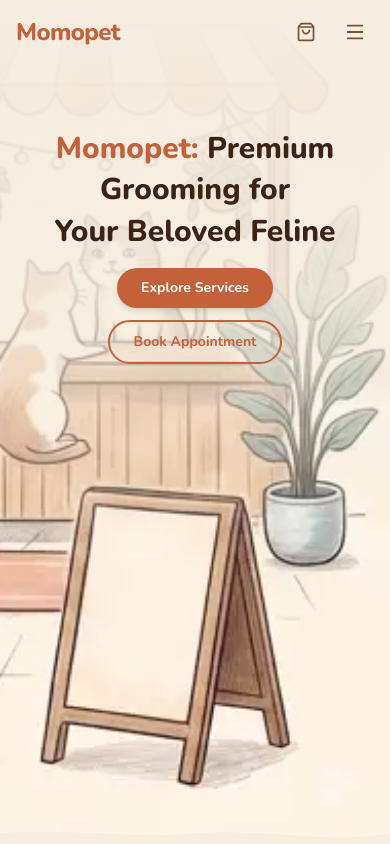
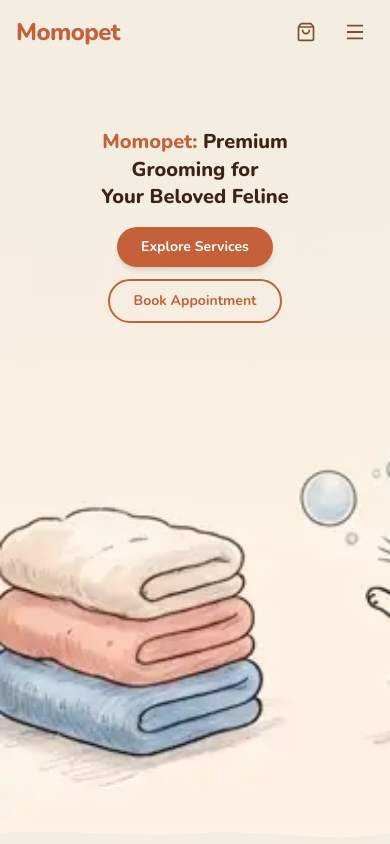
Before and after one commit to Edward-0528/momopet, a React (Vite) app: page / in a window 390 px wide. Shown: the top 844 px of the page. Built offline with nearby package versions, Linux system fonts and the light colour scheme.

Commit message:
fix: hero mobile — left image, smaller headline (text-xl) to show illustration

```diff
--- a/src/components/sections/Hero.jsx
+++ b/src/components/sections/Hero.jsx
@@ -20,7 +20,7 @@ export default function Hero() {
           src={heroImg}
           alt="A cat relaxing at Momopet grooming spa"
           className="absolute inset-0 w-full h-full object-cover"
-          style={{ objectPosition: 'right 15%' }}
+          style={{ objectPosition: 'left 15%' }}
           loading="eager"
           fetchPriority="high"
         />
@@ -54,7 +54,7 @@ export default function Hero() {
           animate="show"
         >
           <h1
-            className="text-3xl sm:text-4xl font-extrabold leading-snug mb-4"
+            className="text-xl sm:text-4xl font-extrabold leading-snug mb-4"
             style={{ color: '#3D2314', fontFamily: 'Nunito, sans-serif' }}
           >
             <span style={{ color: '#C4603A' }}>Momopet:</span> Premium
```
